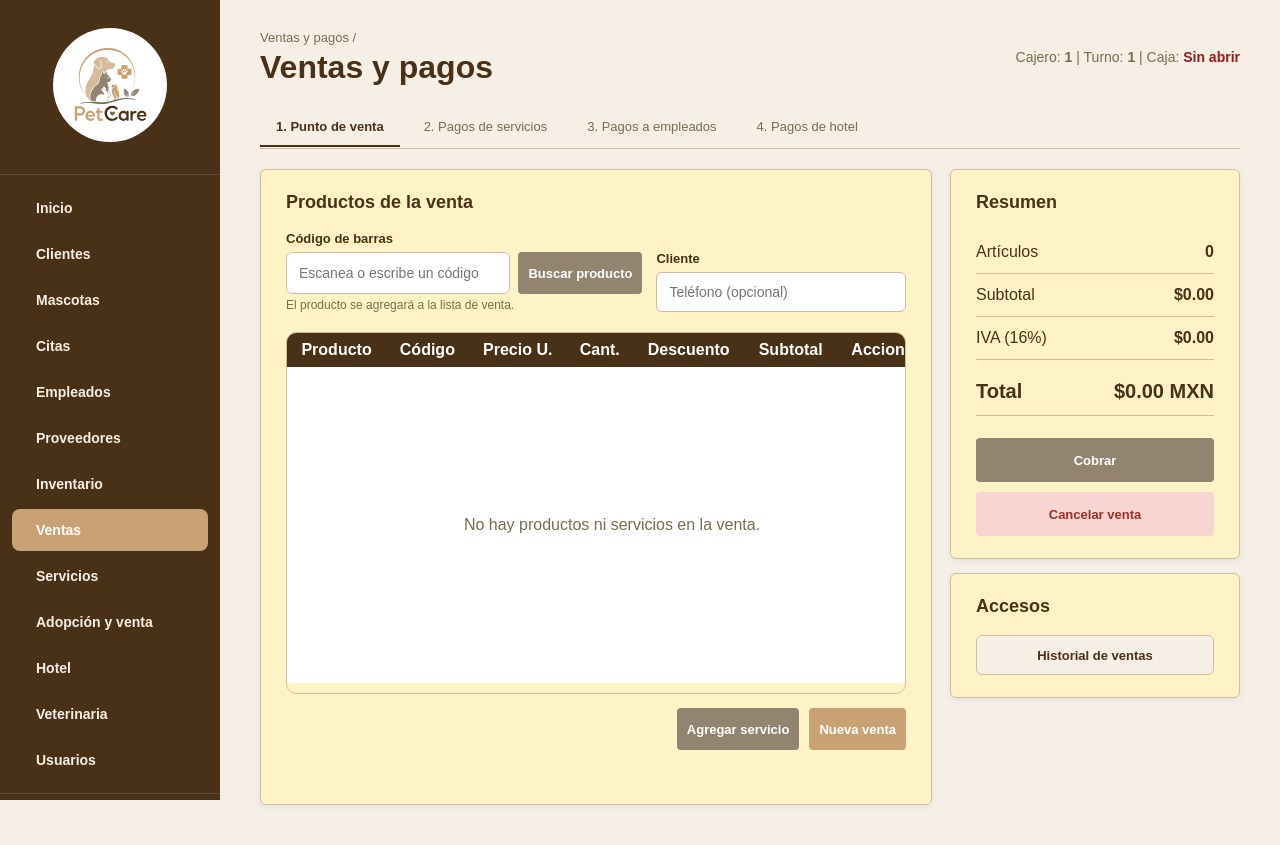
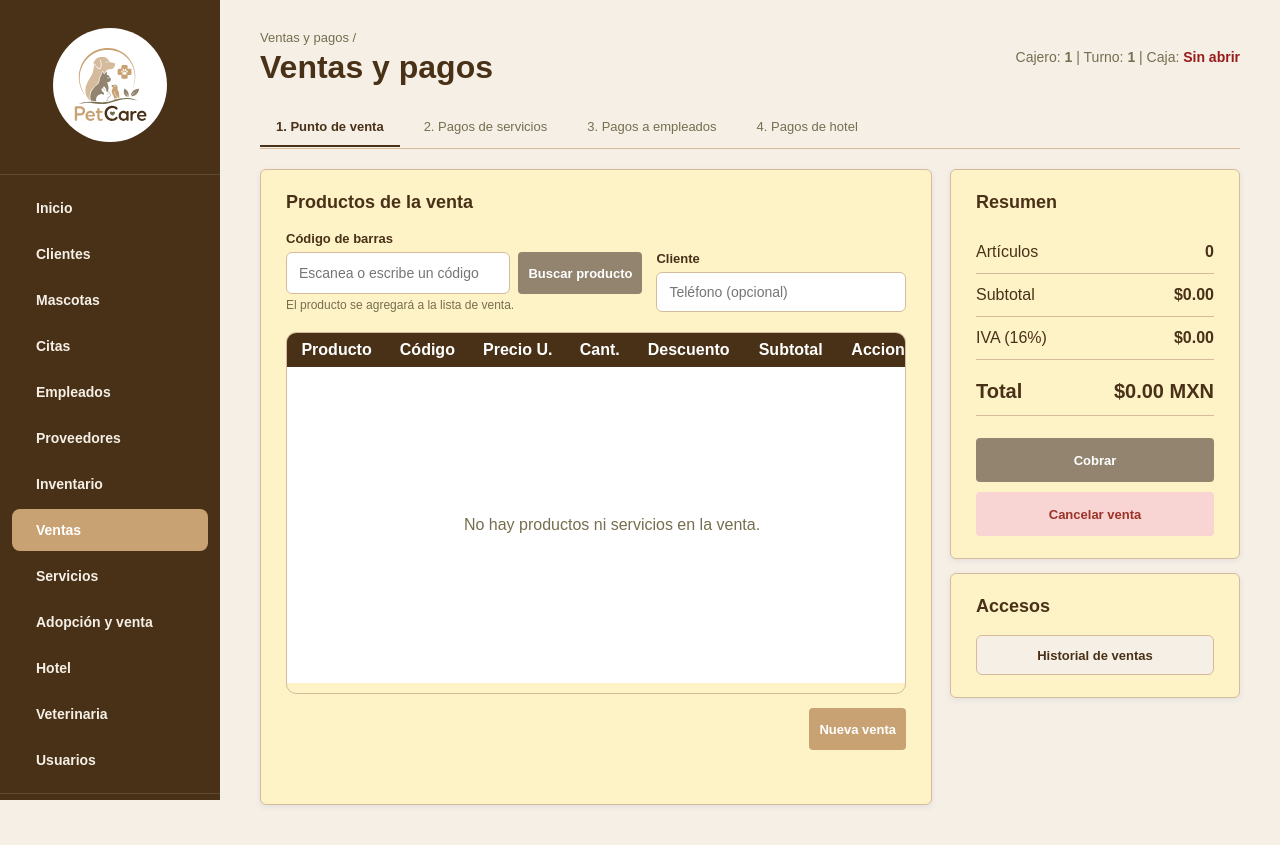
Before and after one commit to jose-pinedo-vz/PetCare, a PHP site: page /app/views/Ventas.php in a window 1280 px wide. Run offline with PHP 8.4, Linux system fonts and the light colour scheme; the visitor is signed in with stand-in values (Sample User, id 1); data that the repository does not hold is empty.

Commit message:
Oculta boton Agregar servicio en punto de venta

```diff
--- a/app/views/Ventas.php
+++ b/app/views/Ventas.php
@@ -143,7 +143,8 @@ $nominaPagados = count(array_filter($nominaFilas, fn($f) => $f['pagado']));
                         </table>
                     </div>
                     <div class="venta-carrito-acciones">
-                        <button class="btn btn-info btn-chico" id="btnAgregarServicio" type="button">Agregar servicio</button>
+                        <!-- Oculto temporalmente (el JS aún lo referencia, por eso no se comenta): -->
+                        <button class="btn btn-info btn-chico" id="btnAgregarServicio" type="button" hidden style="display:none">Agregar servicio</button>
                         <button class="btn btn-chico" id="btnNuevaVenta" type="button">Nueva venta</button> <!-- este boton deberia limpiar la venta actual y reiniciar todo, tambien se deberia preguntar si se desea cancelar la venta actual, o eso interprete -->
                     </div>
                     <p class="venta-mensaje" id="ventaMensaje" role="status" aria-live="polite"></p>
```
